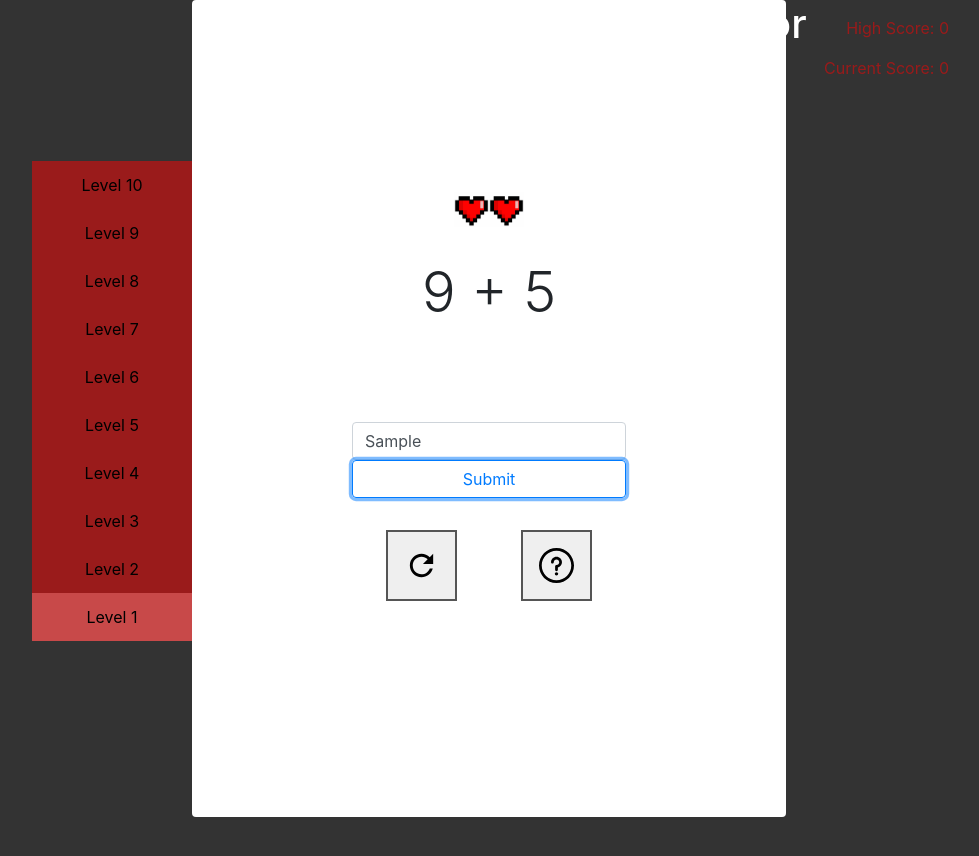
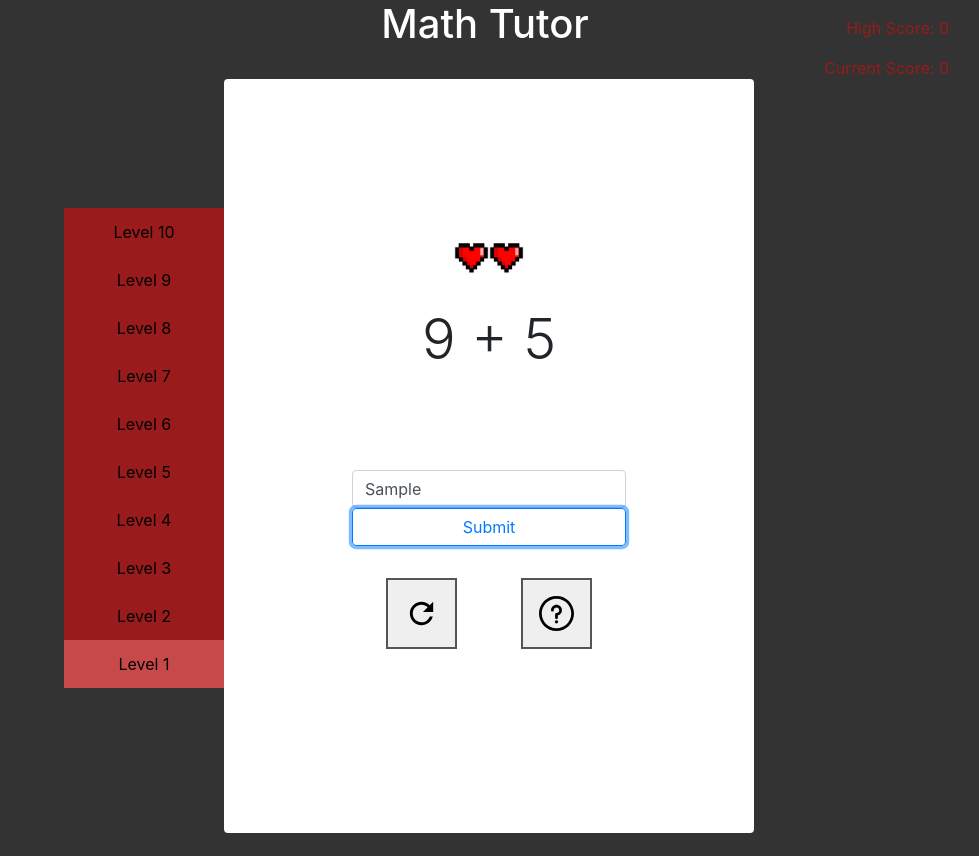
Before and after one commit to mslew/360-maximus-lewis, a plain HTML site: page math-tutor/index.html in a window 1280 px wide. Both pictures are taken after typing "Sample" into the empty fields and a click on the button "Submit". Shown: the whole page, without its empty margins (251-1230 px from the left). Before the commit the page ends 817 px from the top, so only its background shows below. Drawn offline with nearby package versions, Linux system fonts and the light colour scheme.

```diff
--- a/math-tutor/assets/css/app.css
+++ b/math-tutor/assets/css/app.css
@@ -2,10 +2,9 @@
   background: #333
 }
 
-h1{
-  position: absolute;
-  left: 850px;
-  top: 0px;
+.title{
+  text-align: center;
+  padding-left: 12rem;
 }
 
 .flexBox {
@@ -19,7 +18,7 @@
 .mathCard {
   background: white;
   border-radius: 0.25rem;
-  padding:10rem;
+  padding:8rem;
   display: inline-block;
 }
 
--- a/math-tutor/assets/js/main.js
+++ b/math-tutor/assets/js/main.js
@@ -3,8 +3,10 @@
 let levelCounter = 0;
 let currentS = 0;
 let highS = 0;
+let GREEN = "#34a853";
+let RED = "#dc3545";
+let DEFAULT_COLOR = "#333";
 
-//this function will determine the level and will send the heavy lifting to other functions
 
 function startGame(){
     questionCreator();
@@ -16,6 +18,8 @@
     }
 
 }
+
+//resets the game
 function resetGame(){
     document.getElementById("heart3").style.display='block';
     document.getElementById("heart2").style.display='block';
@@ -34,6 +38,7 @@
     //submitAnswer(a);  creates two event listeners again, temp sol. answer old question works
 }
 
+//this function will determine the level and will send the heavy lifting to other functions
 function  questionCreator(){
     checkLevel();
     let expr = "";
@@ -83,19 +88,18 @@
     }
     document.getElementById("equationText").innerHTML = expr;
     console.log("QCreator answer: " + answer);
-
     return answer
 }
 
 function submitAnswer(answer){
     document.querySelector("#mathForm").addEventListener("submit", function(e) {
-        e.stopPropagation();
-        e.preventDefault();
+        e.stopPropagation(); //waits for response
+        e.preventDefault(); //no refresh
         var userAnswer = document.querySelector("#answerInput").value;
         console.log("answer = " + answer);
     console.log("userAnswer = " + userAnswer);
-   var bool = (answer == userAnswer) ? true : false;
-    if (bool){
+    var isCorrect = (answer == userAnswer) ? true : false;
+    if (isCorrect){
         console.log("correct"); //change this to HTML later
         levelCounter +=  1/5;
         var roundedL = Math.round(levelCounter * 10) / 10
@@ -105,13 +109,12 @@
             levelCounter = 0; rounded = 0;
         }
         //Display correct text on top, set background to green
-        document.body.style.backgroundColor = "#34a853";
+        document.body.style.backgroundColor = GREEN;
         setTimeout(function() {
-        document.body.style.backgroundColor = "#333";
+            document.body.style.backgroundColor = DEFAULT_COLOR;
         }, 1000);
     document.querySelector("#answerInput").value = "";
     answer =  questionCreator();
-
 
     }else{
         lives --;
@@ -120,16 +123,11 @@
         isAnswer = false;
 
         // Display incorrect text on top, set background to red
-        document.body.style.backgroundColor = "#dc3545";
-         //document.getElementById("answerInput").value = "";
-
+        document.body.style.backgroundColor = RED;
     setTimeout(function() {
         document.body.style.backgroundColor = "#333";
     }, 1000);
-
-
     }
-
     })
 
 function checkLives(){
@@ -145,11 +143,6 @@
             alert("GAME OVER\nPress Enter to Play Again!");
             document.location.reload();
         }, 200);
-
-        /*
-         document.getElementById("box").style.display = "none";
-         document.getElementById("gameover-screen").style.display = "block";
-         */
         }
     }
 
@@ -280,17 +273,26 @@
 }
 
 //function that keeps track of currentscore
-function currentScore(currentScore, newScore){
+function updateCurrentScore(currentScore, newScore){
     return (currentScore + newScore);
 }
 
 //function that determines the highscore and keeps track of that number
-function highScore(highScore, currentScore){
+function determineHighScore(highScore, currentScore){
     if (currentScore > highScore){
-        return currentScore;
+        //change highscore to be currentscore
+        document.cookie = currentScore;
     }else{
+        //leave highscore
+    }
+}
+
+function readHighScore(highScore){
+    let thisScore = document.cookie;
+    if (highScore == null){
+        document.cookie = highScore;
+    }
     return highScore;
-    }
 }
 
 //fuunction that displays help message if user is in need of instruction of how the app works
--- a/math-tutor/index.html
+++ b/math-tutor/index.html
@@ -11,7 +11,7 @@
 
 <body onload="startGame()">
 
-<h1 style="color:white;"> Math Tutor</h1>
+<h1 class="title" style="color:white;">Math Tutor</h1>
 <div class="container">
   <div class="flexBox" id = "box">
     <ul class ="levelsMenu" id = lMenu>
```
Lines whose indentation alone changed are shown as unchanged.
